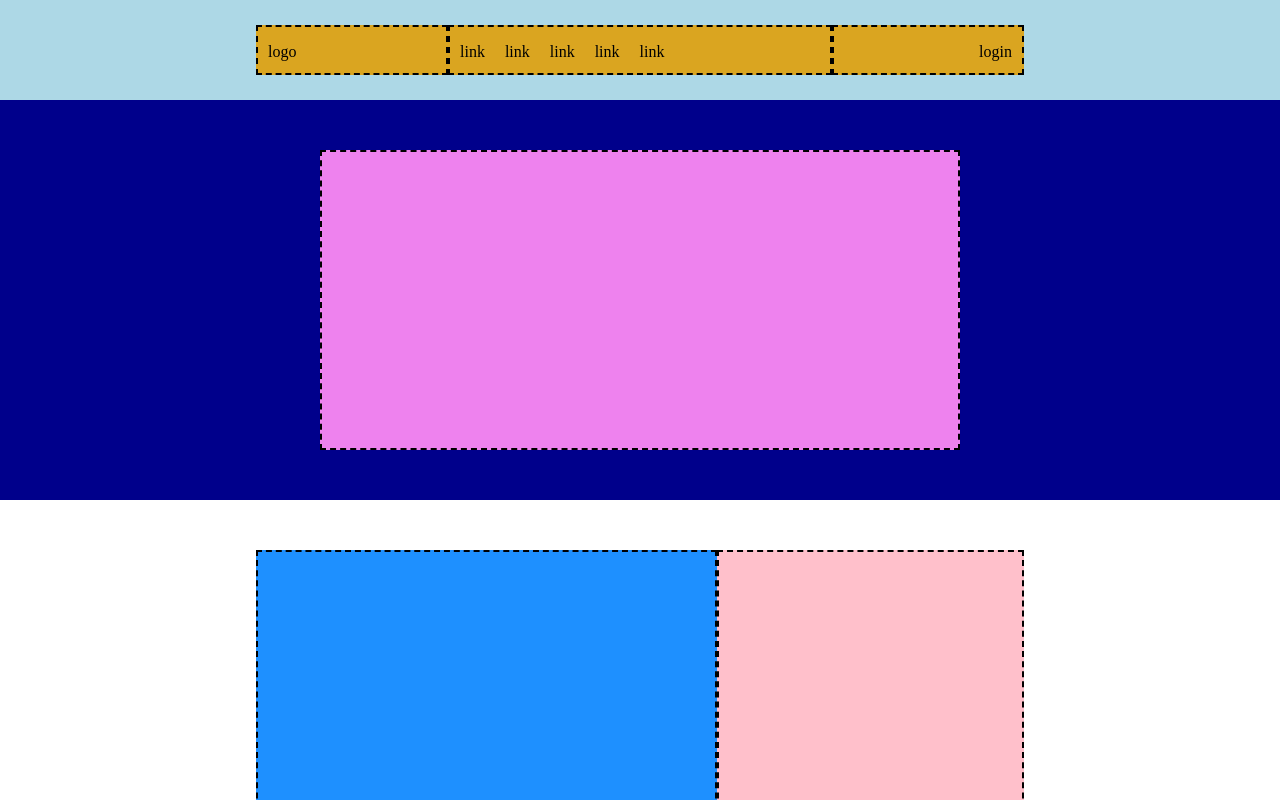
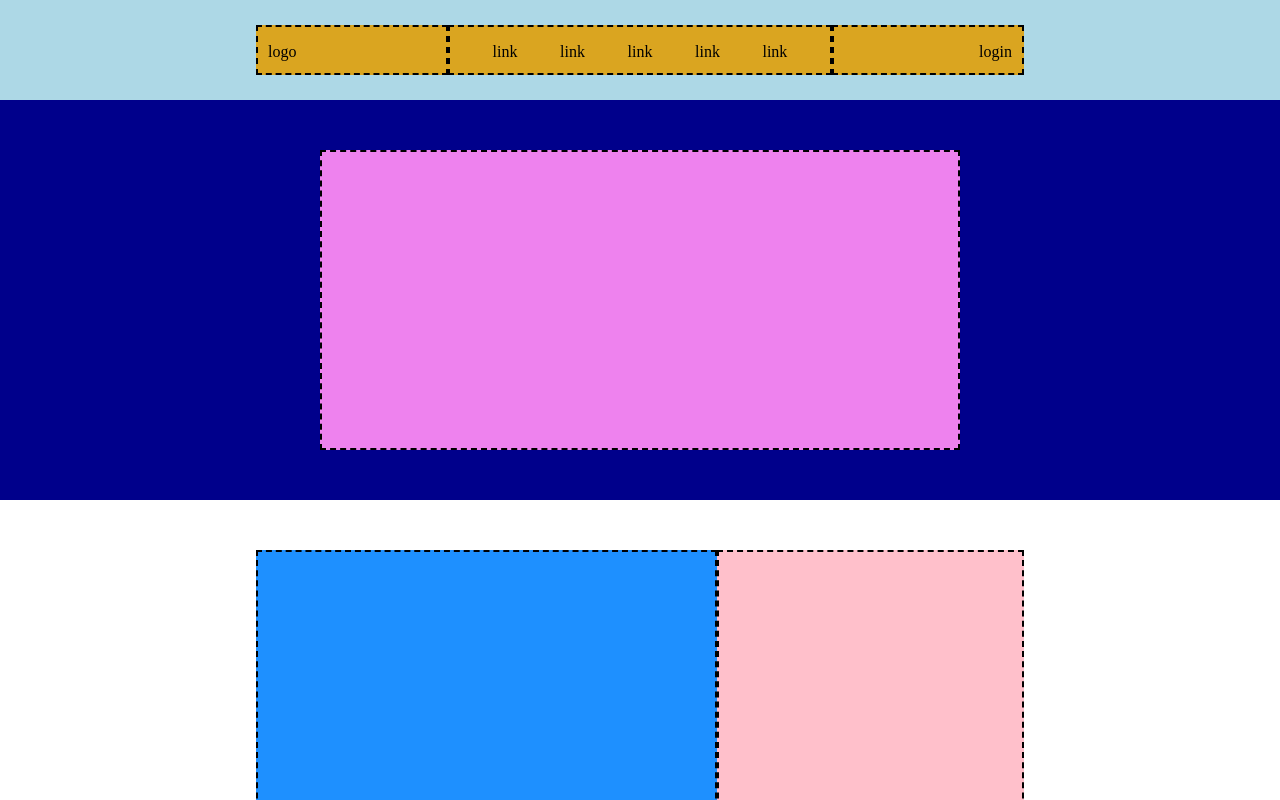
Before and after one commit to yaredghebre/htmlcss-struttura-discord, a plain HTML site: page index.html in a window 1280 px wide. Shown: the top 800 px of the page. Drawn offline with Linux system fonts and the light colour scheme.

Commit message:
Add: Corrections (final)

```diff
--- a/css/style.css
+++ b/css/style.css
@@ -42,22 +42,24 @@
 
 .header-nav ul{
     list-style-type: none;
+}
+
+.links{
     display: flex;
-    gap: 20px;
+    justify-content: space-evenly;
+    align-items: center;
+}
+
+.header-nav{
+    border: dashed 2px;
+    flex-grow: 1;
 }
 
 .header-logo{
     border: dashed 2px;
     width: 25%;
     padding: 0 10px;
-}
-
-.header-nav{
-    border: dashed 2px;
     display: flex;
-    width: 50%;
-    padding: 0 10px;
-    /* text-align: center; */
 }
 
 .header-login{
--- a/index.html
+++ b/index.html
@@ -14,8 +14,8 @@
         <section class="header-container">
             <div class="header-logo">logo</div>
             <nav class="header-nav">
-                <ul>
-                    <li>link</li>
+                <ul class="links">
+                    <li><a href=""></a> link</li>
                     <li>link</li>
                     <li>link</li>
                     <li>link</li>
```
